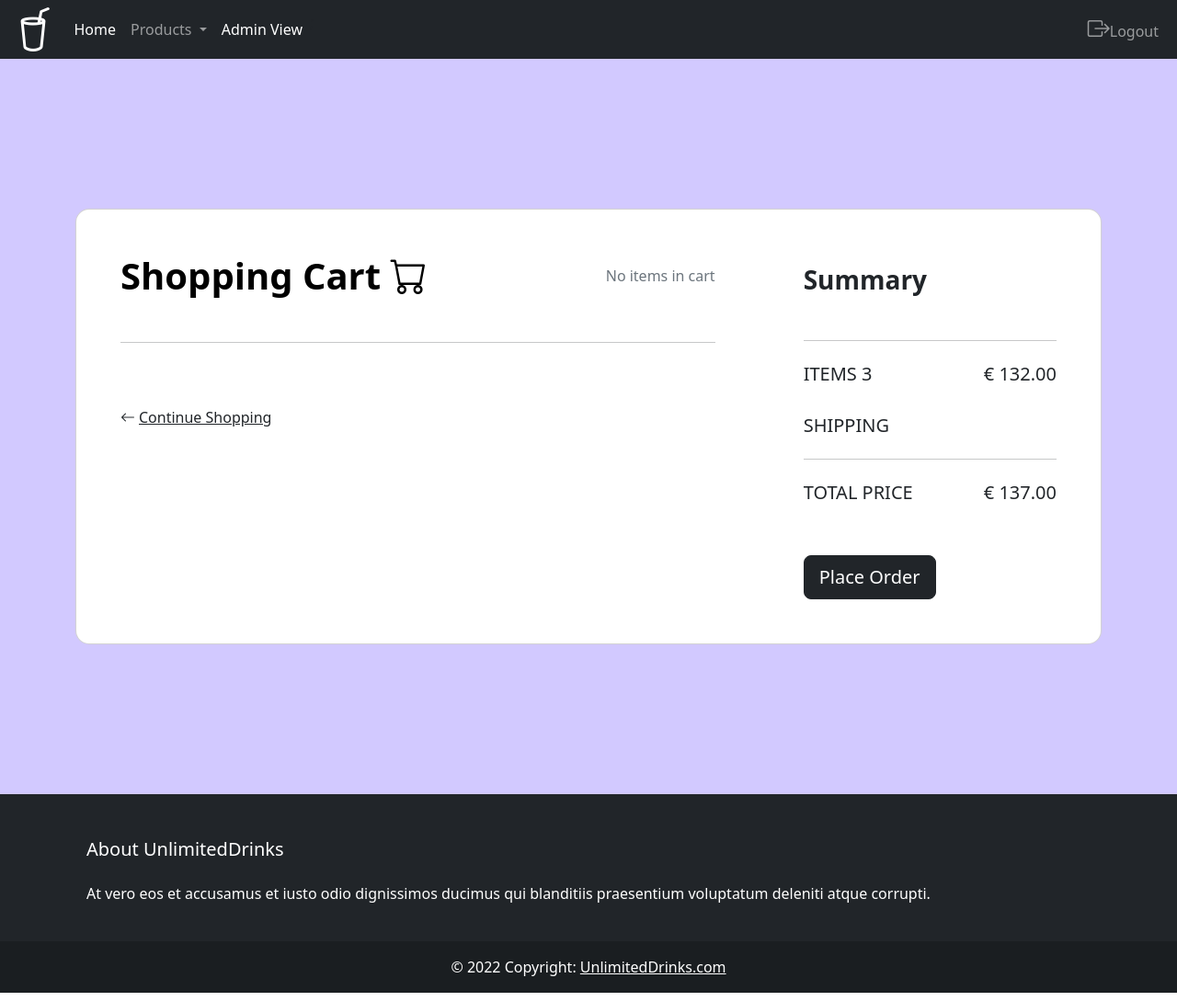
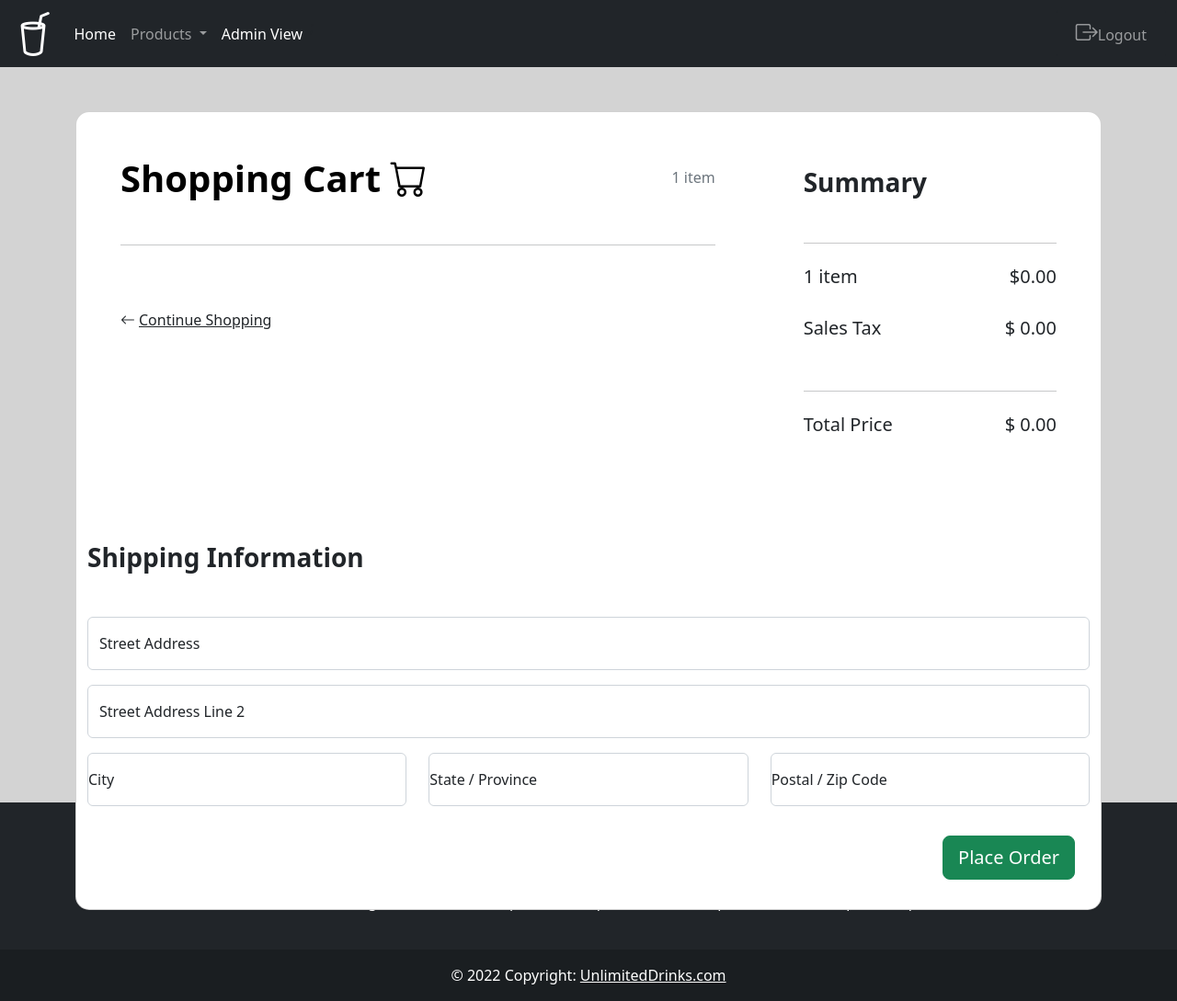
Before and after one commit to hamzehab/CSIT337-Project, a PHP site: page /Cart/view_cart.php in a window 1280 px wide. Shown: the whole page at 92% size. Run offline with PHP 8.4, Linux system fonts and the light colour scheme; a user stored in the database is signed in; data comes from the database, SQL or seed files in the repository; data that the repository does not hold is empty; some libraries are stand-ins or nearby versions.

Commit message:
cart completed

```diff
--- a/Cart/view_cart.php
+++ b/Cart/view_cart.php
@@ -9,6 +9,11 @@
 
 <!DOCTYPE html>
 <html>
+    <script type="text/javascript">
+        function form_submit() {
+            document.getElementById("desc").click();
+        }
+    </script>
     <body>
     <header>
         <nav class="navbar navbar-expand-lg navbar-dark bg-dark">
@@ -46,25 +51,16 @@
                 <ul class="navbar-nav me-auto mb-2 mb-lg-0">
                 </ul>
                 <ul class="navbar-nav">
-                  <?php if (!isset($_SESSION['email'])){ ?>
                     <li class="nav-item">
-                          <a href="./Login/Login.php" class="nav-link" style="font-size: 1.2rem;">Login</a>
+                        <button class="btn btn-dark"><a href="../Login/Logout.php" class="nav-link"><i style="font-size: 1.5rem;" class="bi bi-box-arrow-right"></i>Logout</a></button>
                     </li>
-                    <li class="nav-item">
-                      <a href="./Login/Register.php" class="nav-link" style="font-size: 1.2rem;">Register</a>
-                    </li>
-                    <?php } else { ?>
-                      <li class="nav-item">
-                        <a href="./Login/Logout.php" class="nav-link"><i style="font-size: 1.5rem;" class="bi bi-box-arrow-right"></i>Logout</a>
-                      </li>
-                    <?php } ?>
                 </ul>
               </div>
             </div>
           </nav>
         </header>
         <title>Cart</title>
-        <section class="h-100 h-custom" style="background-color: #d2c9ff;">
+        <section class="h-100 h-custom" style="background-color: lightgrey;">
             <div class="container py-5 h-100">
                 <div class="row d-flex justify-content-center align-items-center h-100">
                 <div class="col-12">
@@ -89,6 +85,8 @@
                             <hr class="my-4">
 
                             <?php
+                                $count = 0;
+                                $total = 0;
                                 if(isset($_SESSION['cart']) && count($_SESSION['cart']) > 0){
                                     foreach ($_SESSION['cart'] as $product): ?>
 
@@ -100,68 +98,136 @@
                                     <h6 class="text-muted"><?php echo get_category_name($product['categoryID']); ?></h6>
                                     <h6 class="text-black mb-0"><?php echo $product['productName']; ?></h6>
                                 </div>
-                                <div class="col-md-3 col-lg-3 col-xl-2 d-flex">
-                                <button class="btn btn-link px-2"
-                                    onclick="this.parentNode.querySelector('input[type=number]').stepDown()">
-                                    <i class="bi bi-dash"></i>
-                                </button>
+                                <div class="col-xl-3 col-lg-3 col-xl-2 d-flex">
+                                    <form action="actions.php" method="POST">
+                                        <input type="hidden" name="action" value="subtract">
+                                        <input type="hidden" name="product_id" value="<?php echo $product['productID']; ?>">
+                                        <button class="btn btn-outline-dark mx-2 my-1"><i class="bi bi-dash"></i></button>
+                                    </form>
 
-                                <input id="form1" min="0" name="quantity" value="<?php echo $product['quantity']; ?>" type="number"
-                                    class="form-control form-control-sm" />
+                                    <form action="actions.php" method="POST">
+                                        <input type="hidden" name="action" value="manual_entry">
+                                        <input type="hidden" name="product_id" value="<?php echo $product['productID']; ?>">
+                                        <input style="width:250%;" type="number" min="0" max="25" name="quantity" value="<?php echo $product['quantity']; ?>" class="form-control form-control-md text-center">
+                                    </form>
 
-                                <button class="btn btn-link px-2"
-                                    onclick="this.parentNode.querySelector('input[type=number]').stepUp()">
-                                    <i class="bi bi-plus"></i>
-                                </button>
+                                    <form action="actions.php" method="POST">
+                                        <input type="hidden" name="action" value="increase">
+                                        <input type="hidden" name="product_id" value="<?php echo $product['productID']; ?>">
+                                        <button class="btn btn-outline-dark mx-5 my-1"><i class="bi bi-plus fa-lg"></i></button>
+                                    </form>
                                 </div>
                                 <div class="col-md-3 col-lg-2 col-xl-2 offset-lg-1">
-                                <h6 class="mb-0"><?php echo "$" . $product['quantity'] * $product['price']; ?></h6>
+                                    <h6 class="mb-0"><?php $individualTotal = $product['quantity'] * $product['price']; echo "$" . number_format($individualTotal, 2, '.', ' '); $total += $individualTotal; ?></h6>
                                 </div>
-                                <div class="col-md-1 col-lg-1 col-xl-1 text-end">
-                                <a href="#!" class="text-muted"><i class="fas fa-times"></i></a>
+
+                                <div class="col-md-1 col-lg-1 col-xl-1">
+                                    <button type="button" class="btn btn-danger" data-bs-toggle="modal" data-bs-target="#deleteModal<?php echo $count; ?>"><i class="bi bi-trash3"></i></button>
+                                    <!-- Modal -->
+                                    <div class="modal fade" id="deleteModal<?php echo $count;?>" tabindex="-1" aria-labelledby="deleteModallabel" aria-hidden="true">
+                                        <div class="modal-dialog modal-md">
+                                            <div class="modal-content">
+                                                <div class="modal-header">
+                                                    <h1 class="modal-title fs-5" id="deleteModalLabel">Remove item from cart?</h1>
+                                                    <button type="button" class="btn-close" data-bs-dismiss="modal" aria-label="Close"></button>
+                                                </div>
+                                                <form action="actions.php" method="POST">
+                                                    <input type="hidden" name="action" value="delete_item">
+                                                    <input type="hidden" name="product_id" value="<?php echo $product['productID']; ?>">
+                                                    <div class="modal-body">
+                                                        <p>Are you sure you want to remove <?php echo $product['productName']; ?> from your cart?</p>
+                                                    </div>
+                                                    <div class="modal-footer">
+                                                        <button type="button" class="btn btn-secondary" data-bs-dismiss="modal">Close</button>
+                                                        <button onclick="form_submit()" class='btn btn-danger' name="edit">Delete</a>
+                                                    </div>
+                                                </form>
+                                            </div>
+                                        </div>
+                                    </div>
                                 </div>
                             </div>
 
                             <hr class="my-4">
-                            <?php endforeach; } ?>
+                            <?php $count++; endforeach; } ?>
 
                             <div class="pt-5">
-                                <h6 class="mb-0"><a href="../index.php" class="text-body"><i
-                                    class="bi bi-arrow-left me-1"></i>Continue Shopping</a></h6>
+                                <h6 class="mb-0"><a href="../index.php" class="text-body"><i class="bi bi-arrow-left me-1"></i>Continue Shopping</a></h6>
                             </div>
                             </div>
                         </div>
+
                         <div class="col-lg-4 bg-grey">
                             <div class="p-5">
                             <h3 class="fw-bold mb-5 mt-2 pt-1">Summary</h3>
                             <hr class="my-4">
 
                             <div class="d-flex justify-content-between mb-4">
-                                <h5 class="text-uppercase">items 3</h5>
-                                <h5>€ 132.00</h5>
+                                <h5>
+                                    <?php
+                                    if (isset($_SESSION['cart'])){
+                                        echo count($_SESSION['cart']);
+                                        if(count($_SESSION['cart']) == 1) echo " item";
+                                        else echo " items";
+                                    }
+                                    ?>
+                                </h5>
+                                <h5>$<?php echo number_format($total, 2, '.'); ?></h5>
                             </div>
 
-                            <h5 class="text-uppercase mb-3">Shipping</h5>
+                            <div class="d-flex justify-content-between mb-5">
+                                <h5>Sales Tax</h5>
+                                <h5>$ <?php $tax = $total * .07; echo number_format($tax, 2, '.', ' '); ?></h5>
+                            </div>
 
                             <hr class="my-4">
 
                             <div class="d-flex justify-content-between mb-5">
-                                <h5 class="text-uppercase">Total price</h5>
-                                <h5>€ 137.00</h5>
+                                <h5>Total Price</h5>
+                                <h5>$ <?php $total *= 1.07; echo number_format($total, 2, '.', ' '); ?></h5>
                             </div>
-
-                            <button type="button" class="btn btn-dark btn-block btn-lg"
-                                data-mdb-ripple-color="dark">Place Order</button>
-
                             </div>
                         </div>
+                        <?php if (isset($_SESSION['cart']) && count($_SESSION['cart']) > 0){ ?>
+                        <div class="container">
+                            <h3 class="fw-bold mb-5 mt-2 pt-1">Shipping Information</h3>
+                            <form action="actions.php" method="POST">
+                                <input type="hidden" name="action" value="order">
+                                <div class="form-floating mb-3">
+                                    <input class="form-control" name="street" type="text" placeholder="Street Address" required>
+                                    <label for="floatingInput">Street Address</label>
+                                </div>
+                                <div class="form-floating mb-3">
+                                    <input class="form-control" name="street2" type="email" placeholder="Street Address 2">
+                                    <label for="floatingInput">Street Address Line 2</label>
+                                </div>
+                                <div class="row">
+                                    <div class="col form-floating mb-3">
+                                        <input type="text" class="form-control" placeholder="City" name="city" required>
+                                        <label for="floatingInput">City</label>
+                                    </div>
+                                    <div class="col form-floating mb-3">
+                                        <input type="text" class="form-control" placeholder="State" name="state" required>
+                                        <label for="floatingInput">State / Province</label>
+                                    </div>
+                                    <div class="col form-floating mb-3">
+                                        <input type="text" class="form-control" placeholder="ZipCode" name="zipCode" required>
+                                        <label for="floatingInput">Postal / Zip Code</label>
+                                    </div>
+                                </div>
+                                <div class="col text-end p-3">
+                                    <button class="btn btn-success btn-lg" type="submit">Place Order</button>
+                                </div>
+                            </form>
+                        </div>
+                        <?php } ?>
                         </div>
                     </div>
                     </div>
                 </div>
                 </div>
             </div>
-            </section>
+        </section>
     </body>
 </html>
 
```
Also changed, not shown: Cart/actions.php (+87 -0 lines).
